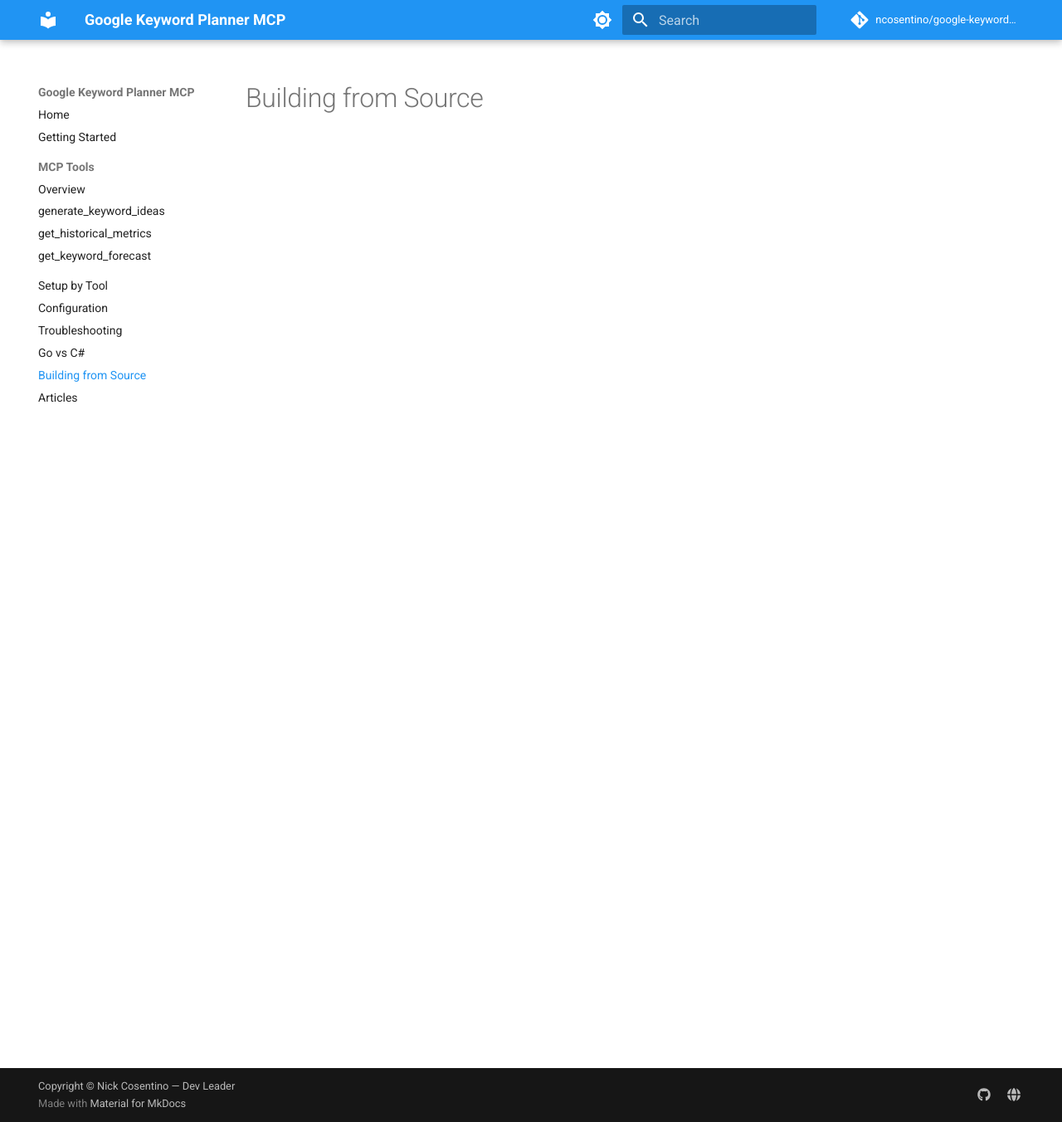
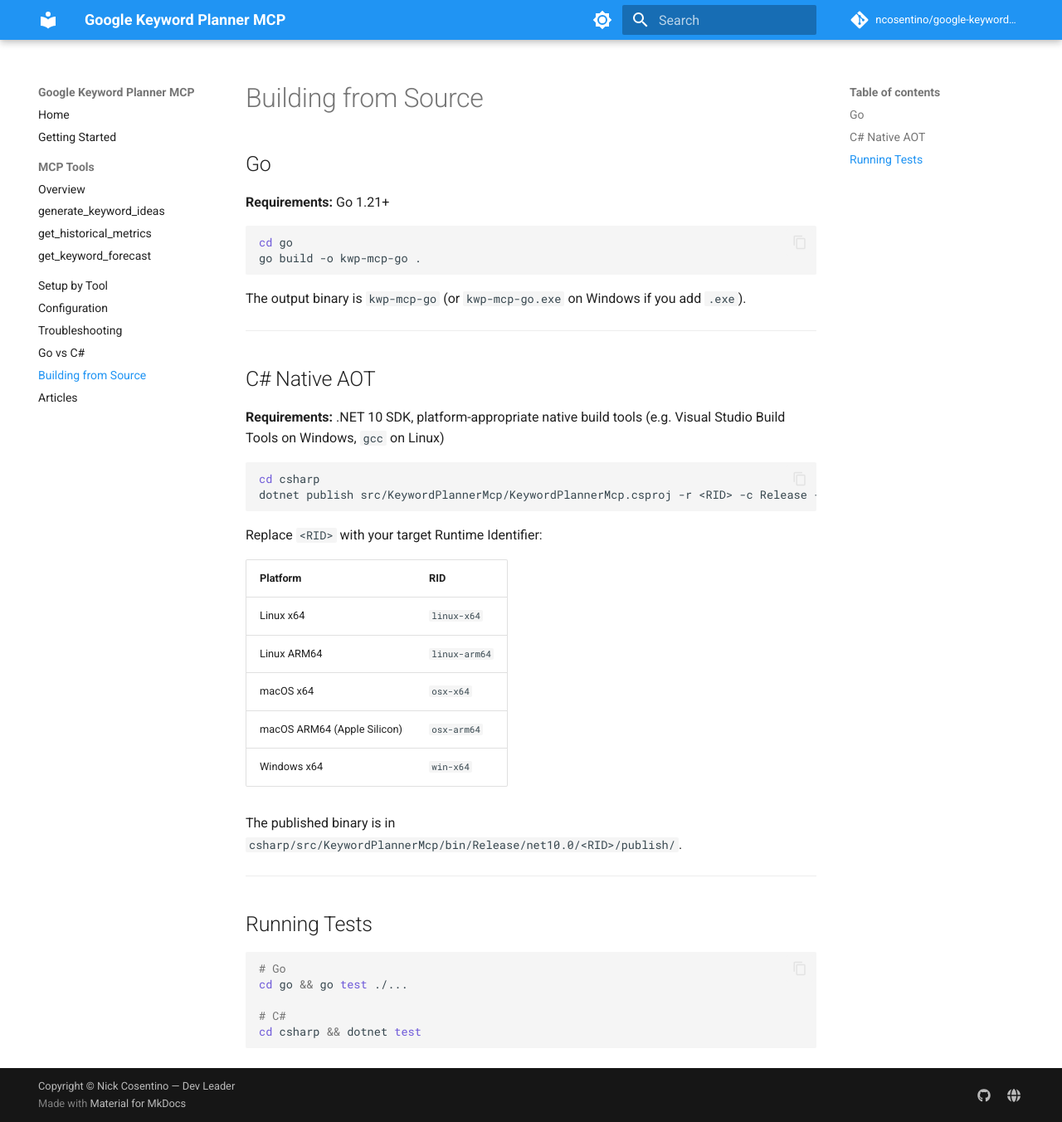
Before and after one commit to ncosentino/google-keyword-planner-mcp, an MkDocs documentation site: the page built from docs/building.md, in a window 1280 px wide and 1352 px high. Shown: the whole window at 83% size. Built offline with MkDocs 1.6.1 and Material for MkDocs 9.7.7, drawn with Linux system fonts in a browser that asks for light colours; comment, search, counter and statistics services are not loaded.

Commit message:
docs: add troubleshooting, Go vs C# comparison, and building pages
- troubleshooting.md: common errors table (4 error codes), billing requirement
  section, manager account setup guidance, test mode token explanation
- implementations.md: comparison table (binary size, startup, memory, platform)
  with guidance on when to prefer Go vs C# Native AOT
- building.md: go build command, dotnet publish with full RID table, test commands

Co-authored-by: Copilot <223556219+Copilot@users.noreply.github.com>

````diff
--- a/docs/building.md
+++ b/docs/building.md
@@ -1 +1,47 @@
 # Building from Source
+
+## Go
+
+**Requirements:** Go 1.21+
+
+```bash
+cd go
+go build -o kwp-mcp-go .
+```
+
+The output binary is `kwp-mcp-go` (or `kwp-mcp-go.exe` on Windows if you add `.exe`).
+
+---
+
+## C# Native AOT
+
+**Requirements:** .NET 10 SDK, platform-appropriate native build tools (e.g. Visual Studio Build Tools on Windows, `gcc` on Linux)
+
+```bash
+cd csharp
+dotnet publish src/KeywordPlannerMcp/KeywordPlannerMcp.csproj -r <RID> -c Release --self-contained true
+```
+
+Replace `<RID>` with your target Runtime Identifier:
+
+| Platform | RID |
+|----------|-----|
+| Linux x64 | `linux-x64` |
+| Linux ARM64 | `linux-arm64` |
+| macOS x64 | `osx-x64` |
+| macOS ARM64 (Apple Silicon) | `osx-arm64` |
+| Windows x64 | `win-x64` |
+
+The published binary is in `csharp/src/KeywordPlannerMcp/bin/Release/net10.0/<RID>/publish/`.
+
+---
+
+## Running Tests
+
+```bash
+# Go
+cd go && go test ./...
+
+# C#
+cd csharp && dotnet test
+```
````
Also changed, not shown: docs/implementations.md (+29 -0 lines), docs/troubleshooting.md (+42 -0 lines).
